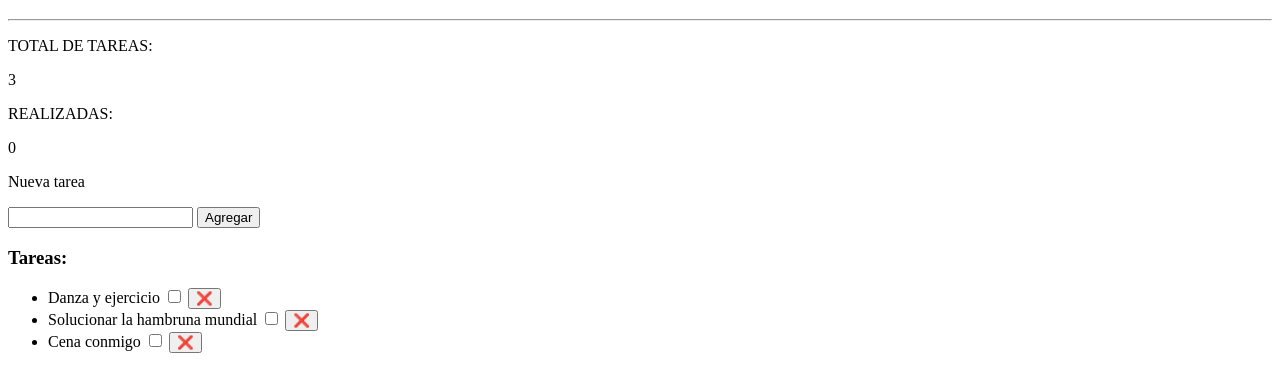
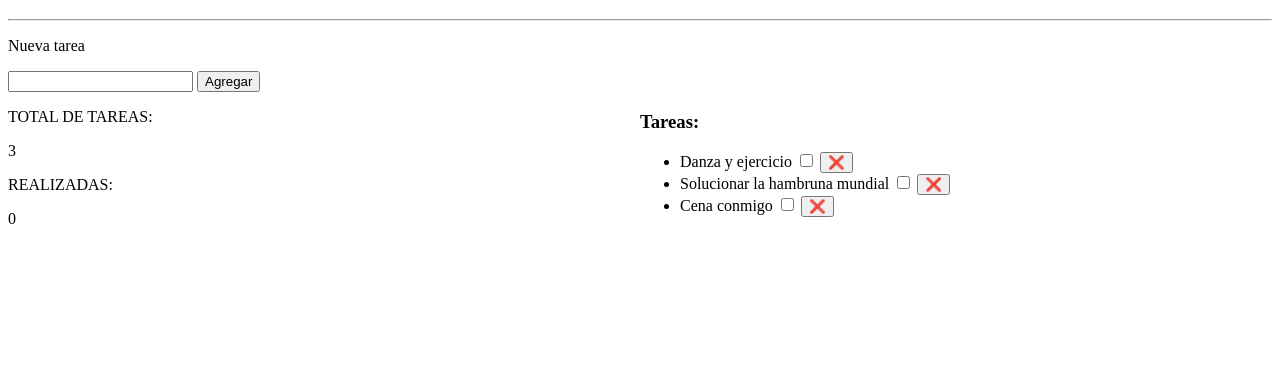
Before and after one commit to Marksolidor/Task-List, a plain HTML site: page index.html in a window 1280 px wide. Shown: the part 61-452 px from the top of the page. Drawn offline with Linux system fonts and the light colour scheme.

Commit message:
feat flexbox

```diff
--- /dev/null
+++ b/assets/css/style.css
@@ -0,0 +1,12 @@
+.container {
+    width: 100%;
+    display: flex;
+}
+
+.counting{
+    width: 50%;
+}
+
+.list{
+    width: 50%;
+}
--- a/index.html
+++ b/index.html
@@ -5,10 +5,15 @@
     <meta http-equiv="X-UA-Compatible" content="IE=edge">
     <meta name="viewport" content="width=device-width, initial-scale=1.0">
     <title>Document</title>
+    <link rel="stylesheet" href="assets\css\style.css">
 </head>
 <body>
     <div class="block">
         <h1>Todo List</h1><hr>
+        <p>Nueva tarea</p>
+        <input id="new-task">
+        <button id="add-task">Agregar</button>
+    </div>
 <div class="container">
     <div class="counting">
         <p>TOTAL DE TAREAS:
@@ -16,12 +21,10 @@
         <p>REALIZADAS:</p> <span id="finished"></span>
     </div>
     <div class="list">
-        <p>Nueva tarea</p>
-        <input id="new-task">
-        <button id="add-task">Agregar</button>
         <h3>Tareas: </h3>
         <ul id="task-list"></ul>
     </div>
+</div>
     <script src="assets\java\script.js"></script>
 </body>
 </html>
```
